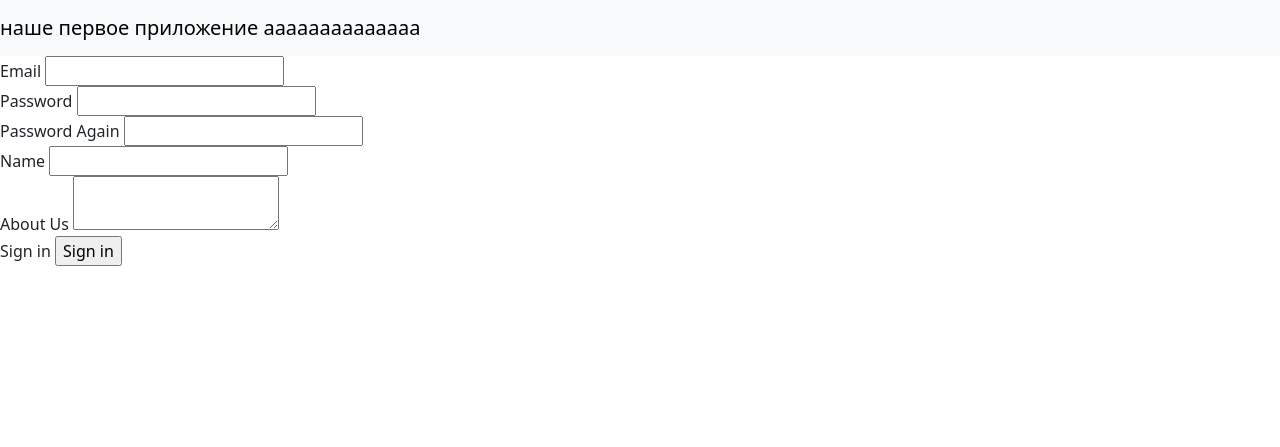
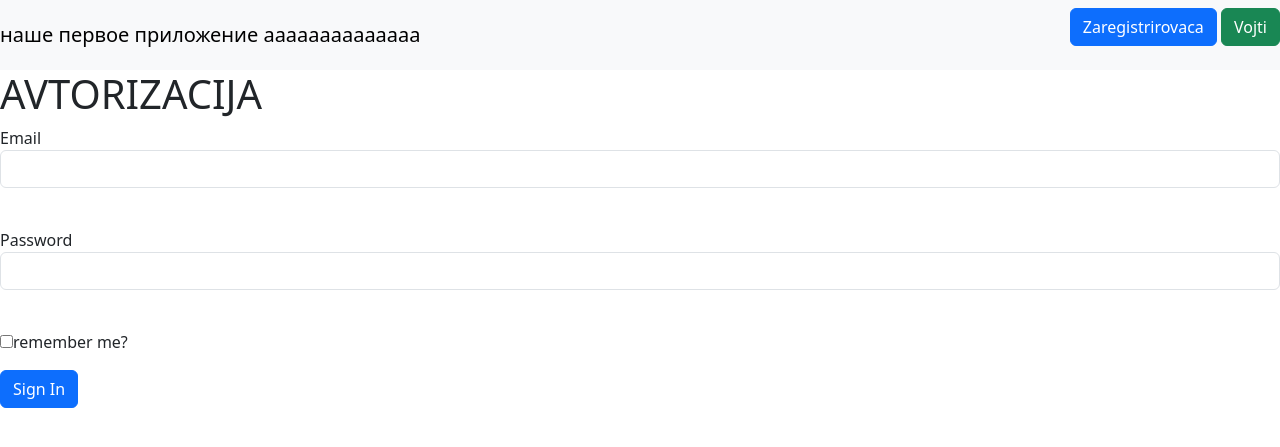
Before and after one commit to DmitriiKV/chtotoschemto1, a Flask app: template templates/login.html in a window 1280 px wide. Shown: the top 447 px of the page. Run offline with Flask 3, Linux system fonts and the light colour scheme; the template is opened without the code that fills it: values that come from a table or form of the project are taken from there, others are empty.

Commit message:
3 (rabochaja forma s avtorizacijej)

```diff
--- a/data/user.py
+++ b/data/user.py
@@ -1,10 +1,12 @@
 import datetime as dt
 import sqlalchemy as sa
 import sqlalchemy.orm as orm
+from flask_login import UserMixin
+
 from .db_session import SqlAlchemyBase
 from werkzeug.security import generate_password_hash, check_password_hash
 
-class User(SqlAlchemyBase):
+class User(SqlAlchemyBase, UserMixin):
     __tablename__ = 'user'
 
     id = sa.Column(sa.Integer, primary_key=True, autoincrement=True)
--- /dev/null
+++ b/forms/LoginForm.py
@@ -0,0 +1,10 @@
+from flask_wtf import FlaskForm
+from wtforms import EmailField, PasswordField, BooleanField, SubmitField
+from wtforms.validators import DataRequired
+
+
+class LoginForm(FlaskForm):
+    email = EmailField("Email", validators=[DataRequired()])
+    password = PasswordField("Password", validators=[DataRequired()])
+    rememberme = BooleanField("remember me?")
+    submit = SubmitField("Sign In")
--- a/main.py
+++ b/main.py
@@ -1,19 +1,71 @@
 from flask import Flask, render_template, redirect
+from flask_login import LoginManager, current_user, login_required, logout_user
 from data import db_session
 from data.user import User
 from data.news import News
+from forms.LoginForm import LoginForm
+from flask_login import login_user
 import datetime as dt
 from forms.user import RegisterForms
 
 app = Flask(__name__)
+login_manager = LoginManager()
+login_manager.init_app(app)
 app.config['SECRET_KEY'] = 'sekret_key_aaaaaaa'
+app.config['PERMANENT_SESSION_LIFETIME'] = dt.timedelta(days=240)
 
+
+@login_manager.user_loader
+def load_user(user_id):
+    db_sess = db_session.create_session()
+    return db_sess.query(User).get(user_id)
+
+
+@app.route("/login", methods=['GET', 'POST'])
+def login():
+    form = LoginForm()
+    if form.validate_on_submit():
+        db_sess = db_session.create_session()
+        user = db_sess.query(User).filter(User.email == form.email.data).first()
+        if user and user.check_password(form.password.data):
+            login_user(user, remember=form.rememberme.data)
+            return redirect('/')
+        return render_template('login.html', message='Nepravilnij login ili parol', form=form)
+    return render_template('login.html', title='Avtorizacija', form=form)
+
+@app.route("/logout")
+@login_required
+def logout():
+    logout_user()
+    return redirect('/')
 
 @app.route("/")
 def index():
     db_sess = db_session.create_session()
-    news = db_sess.query(News).filter(News.is_private != True)
+    if current_user.is_authenticated:
+        news = db_sess.query(News).filter(
+            (News.user == current_user) | (News.is_private != True)
+        )
+    else:
+        news = db_sess.query(News).filter(News.is_private != True)
     return render_template("index.html", news=news)
+
+
+# @app.route("/session_test")
+# def session_test():
+#     visit_count = session.get("visit_count", 0)
+#     session["visit_count"] = visit_count + 1
+#     return make_response(f"Vy prishli {visit_count + 1} raz!")
+# @app.route("/cookie_test")
+# def cookie_test():
+#     visits_count = int(request.cookies.get('visits_test', 0))
+#     if visits_count:
+#         res = make_response(f"Vi prishli na stranicu {visits_count} raz")
+#         res.set_cookie("visits_test", str(visits_count + 1), max_age=60 * 60 * 24 * 365 * 2)
+#     else:
+#         res = make_response(f"Vi prishli pervij raz za 2 goda")
+#         res.set_cookie("visits_test", "1", max_age=60 * 60 * 24 * 365 * 2)
+#     return res
 
 @app.route("/register", methods=['GET', 'POST'])
 def register():
@@ -23,25 +75,19 @@
             return render_template("register.html", title="Registration", form=form, message="PAROL NE SOVPADAJET!!!")
         db_sess = db_session.create_session()
         if db_sess.query(User).filter(User.email == form.email.data).first():
-            return render_template("register.html", title="Registration", form=form, message="TAKOJ EMEJL UZHE ISPOLZUJETCA!!!")
+            return render_template("register.html", title="Registration", form=form,
+                                   message="TAKOJ EMEJL UZHE ISPOLZUJETCA!!!")
         user = User(
             name=form.name.data,
             email=form.email.data,
             about=form.about.data
         )
+        user.set_password(form.password.data)
         user.check_password(form.password.data)
         db_sess.add(user)
         db_sess.commit()
         return redirect("/login")
     return render_template("register.html", title="Registration", form=form)
-
-@app.route('/login', methods=['GET', 'POST'])
-def login():
-    form = LoginForm()
-    if form.validate_on_submit():
-        return redirect('/successfull')
-    return render_template('login.html', title='Autorization', form=form)
-
 
 
 def main():
--- a/templates/base.html
+++ b/templates/base.html
@@ -11,9 +11,15 @@
 <body>
 <header>
     <nav class="navbar navbar-light bg-light">
-        <a class="navbar-brand" href="#">
-            наше первое приложение аааааааааааааа
-        </a>
+        <a class="navbar-brand" href="#">наше первое приложение аааааааааааааа</a>
+        {% if current_user.is_authenticated %}
+        <a class="navbar-brand" href="/logout">{{current_user.name}}</a>
+        {% else %}
+        <p>
+            <a class="btn btn-primary" href="/register">Zaregistrirovaca</a>
+            <a class="btn btn-success" href="/login">Vojti</a>
+        </p>
+        {% endif %}
     </nav>
 </header>
 <!--НАЧАЛО КОНТЕНТА СТРАНИЦЫ-->
--- a/templates/login.html
+++ b/templates/login.html
@@ -1,20 +1,28 @@
 {%extends "base.html"%}
-
 {% block content %}
-<form action="" method="post" novalidate>
-    <div>
-        {{ form.csrf_token }}
-    </div>
-    {% for field in form if field.name != 'csrf_token' %}
-    <div>
-        {{ field.label() }}
-        {{ field() }}
-        {% for error in field.errors %}
-        <div class="error">
-            {{ error }}
-        </div>
+<h1>AVTORIZACIJA</h1>
+<form action="" method="post">
+    {{ form.hidden_tag() }}
+    <p>
+        {{form.email.label}}<br>
+        {{form.email(class="form-control", type="email")}}<br>
+        {% for error in form.email.errors %}
+            <div class="alert alert-danger" role="alert">
+                {{error}}
+            </div>
         {% endfor %}
-    </div>
-    {% endfor %}
+    </p>
+    <p>
+        {{form.password.label}}<br>
+        {{form.password(class="form-control", type="password")}}<br>
+        {% for error in form.password.errors %}
+            <div class="alert alert-danger" role="alert">
+                {{error}}
+            </div>
+        {% endfor %}
+    </p>
+    <p>{{form.rememberme()}}{{form.rememberme.label}}</p>
+    <p>{{form.submit(type="submit", class="btn btn-primary")}}</p>
+    <div>{{message}}</div>
 </form>
 {% endblock %}
```
Also changed, not shown: templates/register.html (+5 -5 lines), db/blog_db.sqlite.
